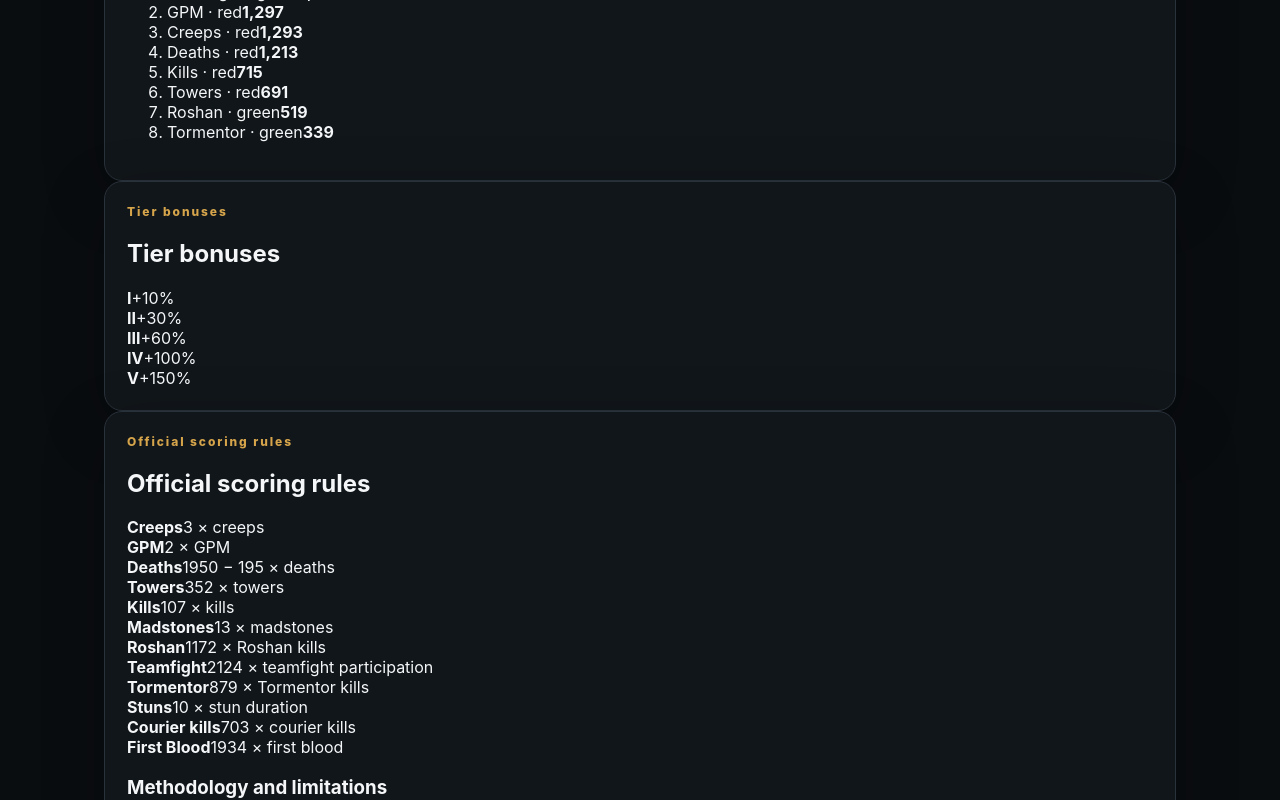
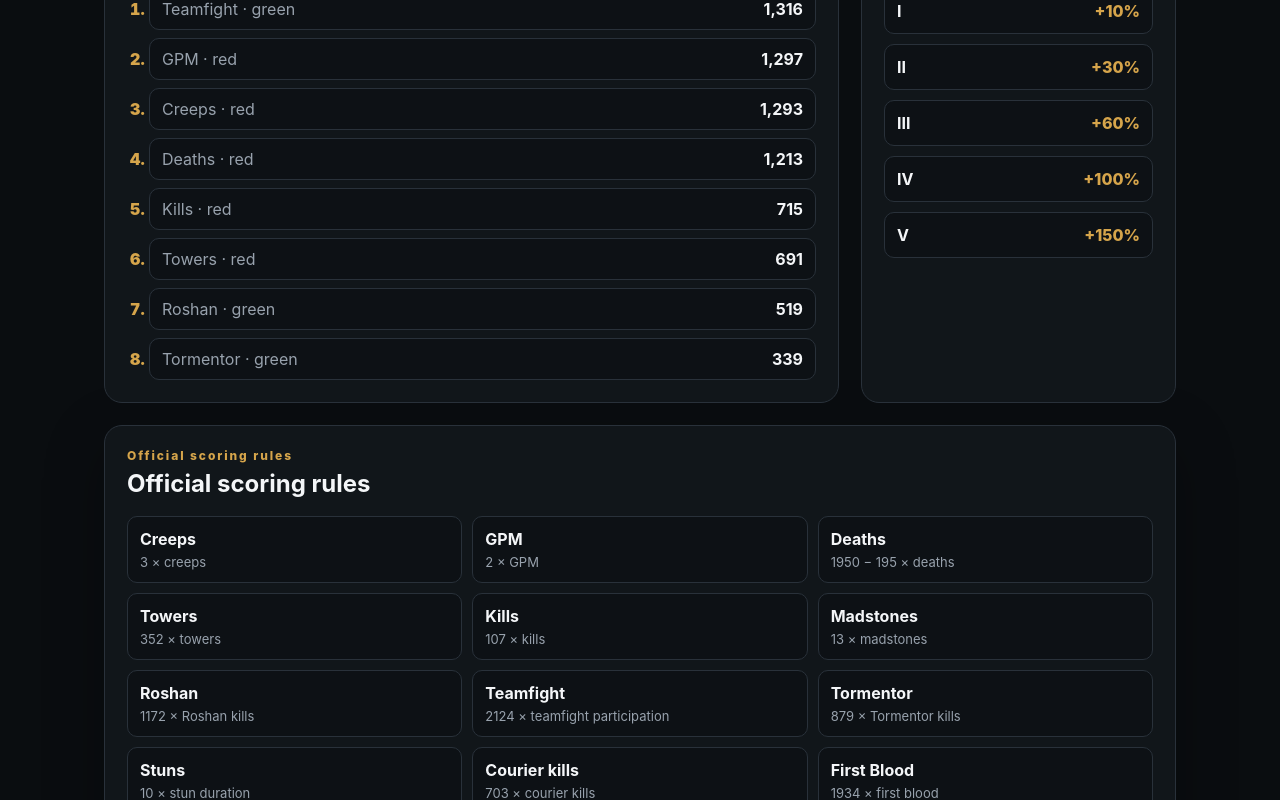
Before and after one commit to Kadadji1/dota2-fantasy-optimizer-2026, a Next.js app: page / in a window 1280 px wide. Shown: the part 1980-2780 px from the top of the page. Built offline with nearby package versions, Linux system fonts and the light colour scheme.

Commit message:
style: add rules and reroll guide sections

```diff
--- a/app/globals.css
+++ b/app/globals.css
@@ -6,6 +6,8 @@ button,select,input { font:inherit; }
 .header { display:flex; justify-content:space-between; gap:24px; align-items:flex-start; margin-bottom:30px; }
 .eyebrow { color:var(--accent); letter-spacing:.16em; font-size:12px; font-weight:800; }
 h1 { font-size:clamp(34px,6vw,62px); line-height:1; margin:10px 0 12px; max-width:780px; }
+h2 { margin:6px 0 18px; }
+h3 { margin:24px 0 12px; }
 p { color:var(--muted); }
 .language-switch,.role-tabs { display:flex; border:1px solid var(--line); border-radius:10px; overflow:hidden; background:#0d1115; }
 .language-switch button,.role-tabs button { border:0; background:transparent; color:var(--muted); padding:10px 14px; cursor:pointer; }
@@ -37,12 +39,27 @@ label { color:var(--muted); font-size:13px; }
 .contribution-item strong { color:var(--accent); }
 .contribution-item span { color:var(--muted); font-size:12px; }
 .note { margin:16px 0 0; font-size:13px; }
+.info-grid { display:grid; grid-template-columns:1.4fr .6fr; gap:22px; margin-top:22px; }
+.info-card { box-shadow:none; }
+.value-list { margin:0; padding-left:22px; display:grid; gap:8px; }
+.value-list li { padding:10px 12px; border:1px solid var(--line); border-radius:10px; background:#0d1115; }
+.value-list li::marker { color:var(--accent); font-weight:900; }
+.value-list li span { display:inline-block; width:calc(100% - 90px); color:var(--muted); }
+.value-list li strong { float:right; color:var(--text); }
+.tier-grid { display:grid; gap:10px; }
+.tier-grid div { display:flex; justify-content:space-between; padding:12px; border:1px solid var(--line); border-radius:10px; background:#0d1115; }
+.tier-grid span { color:var(--accent); font-weight:800; }
+.rules-section { margin-top:22px; }
+.rules-grid { display:grid; grid-template-columns:repeat(3,minmax(0,1fr)); gap:10px; }
+.rule-item { display:grid; gap:5px; padding:12px; border:1px solid var(--line); border-radius:10px; background:#0d1115; }
+.rule-item span { color:var(--muted); font-size:13px; }
+.methodology-list { color:var(--muted); line-height:1.6; padding-left:20px; }
 @media (max-width:760px){
   .shell{padding:28px 14px 60px}
   .header{flex-direction:column}
   .role-tabs{width:100%}
   .role-tabs button{flex:1;padding:10px 8px;font-size:13px}
-  .emblem-grid{grid-template-columns:1fr}
+  .emblem-grid,.info-grid,.rules-grid{grid-template-columns:1fr}
   .player-summary{grid-template-columns:40px 1fr}
   .score{grid-column:2;text-align:left}
   .contribution-grid{grid-template-columns:1fr}
```
